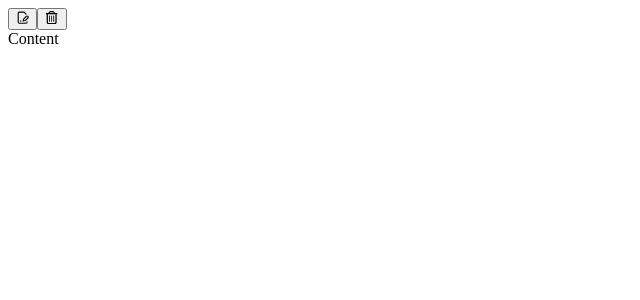
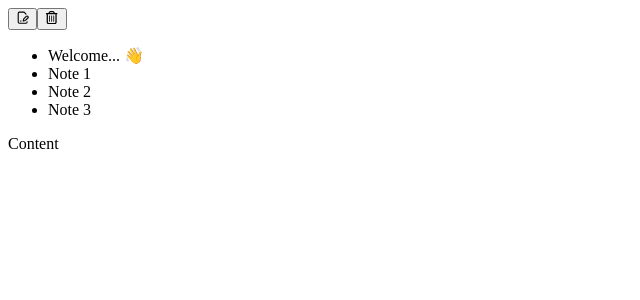
Before and after one commit to akash2061/NoteBook-app, a React (Vite) app in the folder src/renderer/: page / in a window 1280 px wide. Shown: the top 300 px of the page, without its empty margins (0-640 px from the left). Built offline with nearby package versions, Linux system fonts and the light colour scheme.

Commit message:
Note-Preview

```diff
--- a/src/renderer/src/App.tsx
+++ b/src/renderer/src/App.tsx
@@ -1,4 +1,4 @@
-import { Content, RootLayout, Sidebar, DragableTopBar, ActionButtonRow } from "@/components";
+import { Content, RootLayout, Sidebar, DragableTopBar, ActionButtonRow, NotePreviewList } from "@/components";
 const App = () => {
 	return (
 		// <div className="flex h-screen items-center justify-center">
@@ -6,9 +6,10 @@ const App = () => {
 		// </div>
 		<>
 			<RootLayout>
-			<DragableTopBar />
+				<DragableTopBar />
 				<Sidebar className="p-2">
 					<ActionButtonRow className="flex justify-between mt-1" />
+					<NotePreviewList className="mt-3 space-y-1" />
 				</Sidebar>
 				<Content className="border-l bg-zinc-900/50 border-l-white/20">Content</Content>
 			</RootLayout>
--- a/src/renderer/src/components/NotePreviewList.tsx
+++ b/src/renderer/src/components/NotePreviewList.tsx
@@ -0,0 +1,12 @@
+import { notesMock } from "@/store/mocks"
+import { ComponentProps } from "react"
+
+export const NotePreviewList = ({ ...props }: ComponentProps<'ul'>) => {
+    return (
+        <ul {...props}>
+            {notesMock.map((note) => (
+                <li key={note.title}>{note.title}</li>
+            ))}
+        </ul>
+    )
+}
--- a/src/renderer/src/components/index.ts
+++ b/src/renderer/src/components/index.ts
@@ -2,3 +2,4 @@ export * from './AppLayout';
 export * from './DraggableTopBar'
 export * from './Button'
 export * from './ActionButtonRow'
+export * from './NotePreviewList'
```
Also changed, not shown: src/renderer/src/components/NotePreview.tsx (added).
